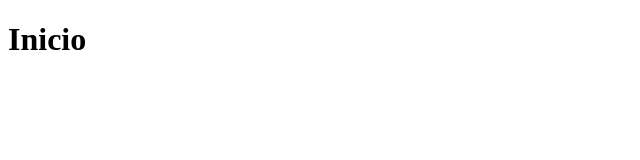
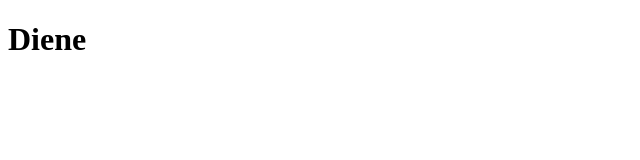
Before and after one commit to gleidsonteixeira/fs14-teste-repo, a plain HTML site: page index.html in a window 1280 px wide. Shown: the full height of the page, 0-640 px from the left. Drawn offline with Linux system fonts and the light colour scheme.

Commit message:
Adicionando h1

```diff
--- a/index.html
+++ b/index.html
@@ -7,6 +7,6 @@
     <title>Inicio</title>
 </head>
 <body>
-    <h1>Inicio</h1>
+    <h1>Diene</h1>
 </body>
 </html>
```
